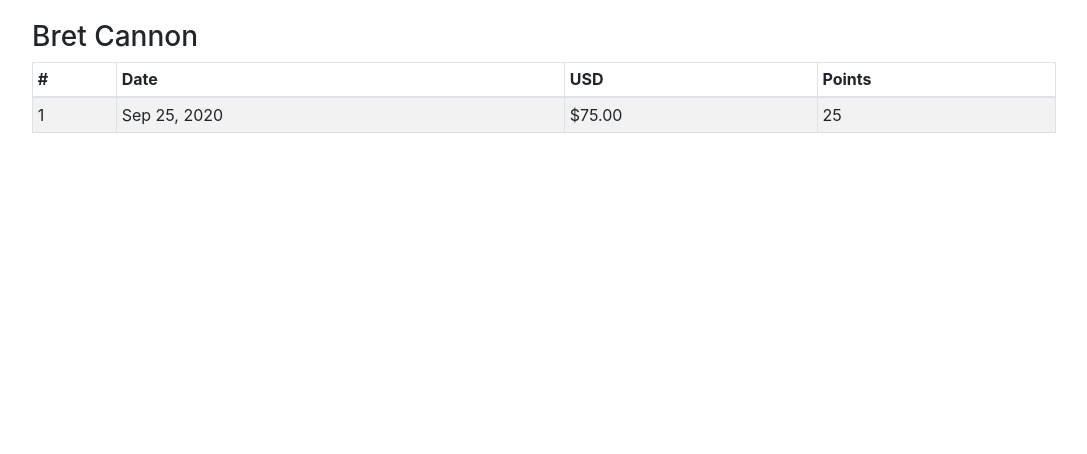
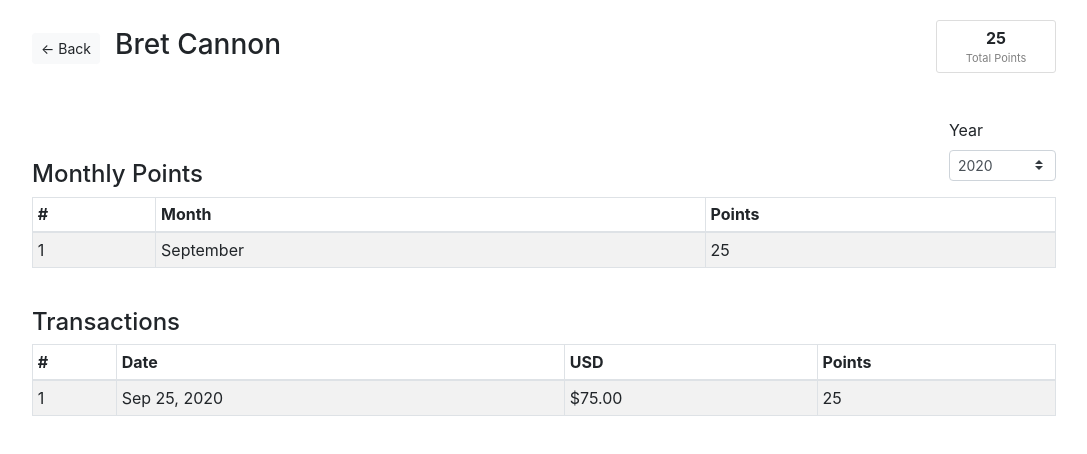
Before and after one commit to hndfaw/PointsCalc, a React (Create React App) app: page /customer/cstmr-1 in a window 1280 px wide. Shown: the top 454 px of the page, without its empty margins (96-1183 px from the left). Built offline with nearby package versions, Linux system fonts and the light colour scheme.

Commit message:
Add points Points by month, with filtering years

```diff
--- a/src/App/App.css
+++ b/src/App/App.css
@@ -81,3 +81,7 @@
   border-radius: 0.2rem;
   color: #fff;
 }
+
+.component-title {
+  margin-left: 15px;
+}
--- a/src/App/App.js
+++ b/src/App/App.js
@@ -18,7 +18,7 @@ class App extends Component {
                   <h2 className="logo">
                     Points<span className="logo-span-calc">Calc</span>
                   </h2>
-                  <p className="logo-second-part">REWARDING PROGRAM</p>
+                  <p className="logo-second-part">REWARDS PROGRAM</p>
                 </div>
                 <nav className="app-buttons-container">
                   <ul className="app-nav-list">
@@ -47,18 +47,23 @@ class App extends Component {
               </section>
             </div>
           </Route>
-          <Route exact path="/customers">
-            <Customers />
-          </Route>
-          <Route exact path="/customer/:id"
-          render={props => {
-            const { id } = props.match.params;
-              return <Customer id={id}/>
-          }}
+          <Route
+            exact
+            path="/customers"
+            render={(props) => <Customers {...props} />}
           />
-          <Route exact path="/transactions">
-            <Transactions />
-          </Route>
+          <Route
+            exact
+            path="/customer/:id"
+            render={(props) => {
+              const { id } = props.match.params;
+              return <Customer id={id}  {...props}/>;
+            }}
+          />
+          <Route exact path="/transactions"
+          render={(props) => <Transactions  {...props}/>
+          }
+          />
         </Switch>
       </Router>
     );
--- a/src/Customer/Customer.css
+++ b/src/Customer/Customer.css
@@ -2,3 +2,24 @@
     width: 80vw;
     margin: 20px auto 0 auto;
 }
+
+.customer-header {
+    display: flex;
+    justify-content: space-between;
+}
+
+.customer-table-title {
+    margin-top: 40px;
+}
+
+.customer-table-title-container {
+    display: flex;
+    justify-content: space-between;
+    align-items: flex-end;
+    margin-top: 40px;
+}
+
+.customer-header-part-1 {
+    display: flex;
+    align-items: center;
+}
--- a/src/Customer/Customer.js
+++ b/src/Customer/Customer.js
@@ -1,74 +1,103 @@
 import React, { Component } from "react";
 import "./Customer.css";
 import localData from "../Utilities/data";
-import Table from "react-bootstrap/Table";
+import { Table, Form, Button } from "react-bootstrap";
 import { formatCurrency, formatDate } from "../Utilities/formatData";
 
 class Customer extends Component {
   state = {
     customerId: "",
     customerName: "",
-    transWithPoints: []
+    transWithPoints: [],
+    transWithPointsPerMonth: [],
+    totalPoints: 0,
   };
+
   componentDidMount() {
-    this.getCustomerAndTransactions();
+    let currentYear = new Date().getFullYear();
+    this.getCustomerAndTransactions(currentYear);
   }
 
-  getCustomerAndTransactions = () => {
+  handleOnChange = (e) => {
+    const { value } = e.target;
+    this.getCustomerAndTransactions(parseInt(value));
+  };
+
+  getCustomerAndTransactions = (year) => {
     const { id } = this.props;
+
     const { customers, transactions } = localData;
     let customer = customers.find((cstm) => cstm.id === id);
 
     if (customer) {
-        let customersTransactions = transactions.filter(trns => trns.customerId === customer.id);
-        this.calculatePoints(customersTransactions)
+      let customersTransactions = transactions.filter((trns) => {
+        let newDate = new Date(trns.date);
+        let trnsYear = newDate.getFullYear();
+        return trns.customerId === customer.id && year === trnsYear;
+      });
+      this.calculatePoints(customersTransactions);
       this.setState({ customerId: customer.id, customerName: customer.name });
     }
   };
 
-calculatePoints = customersTransactions => {
-    let transWithPoints = customersTransactions.map(trans => {
-        const { id, date, usd } = trans
+  calculatePoints = (customersTransactions) => {
+    let transWithPoints = customersTransactions.map((trans) => {
+      const { id, date, usd } = trans;
       let points = 0;
 
-        if(usd > 50 && usd <=100) {
-            points = (usd - 50)
-        } else if(usd > 100) {
-            points = ((usd - 100) * 2) + 50
+      if (usd > 50 && usd <= 100) {
+        points = usd - 50;
+      } else if (usd > 100) {
+        points = (usd - 100) * 2 + 50;
       }
 
       return {
         id,
         date,
         usd,
-            points
-        }
-    })
-    this.setState({transWithPoints})
-    this.calculatePointsPerMonth(transWithPoints)
-}
+        points,
+      };
+    });
+    this.setState({ transWithPoints });
+    this.calculatePointsPerMonth(transWithPoints);
+  };
 
-calculatePointsPerMonth = customersTransactions => {
-    let transWithPoints = customersTransactions.reduce((acc, cur) => {
-        const { date, usd, points } = cur
+  calculatePointsPerMonth = (customersTransactions) => {
+    let totalPoints = 0;
+    let transWithPointsPerMonth = customersTransactions.reduce((acc, cur) => {
+      const { date, points } = cur;
+      totalPoints += points;
 
       const newDate = new Date(date);
       let month = newDate.getMonth();
-        let year = newDate.getFullYear();
+
       let convertMonths = {
         0: "January",
         1: "February",
+        2: "March",
+        3: "April",
+        4: "May",
+        5: "June",
         6: "July",
         7: "August",
-            8: "September"
-        }
+        8: "September",
+        9: "October",
+        10: "November",
+        11: "December",
+      };
 
-        acc[convertMonths[month]] ? acc[convertMonths[month]] += points : acc[convertMonths[month]] = points;
+      acc[convertMonths[month]]
+        ? (acc[convertMonths[month]] += points)
+        : (acc[convertMonths[month]] = points);
 
       return acc;
-    }, {})
-    console.log(transWithPoints)
-}
+    }, {});
+
+    this.setState({
+      transWithPointsPerMonth: Object.entries(transWithPointsPerMonth),
+      totalPoints,
+    });
+  };
 
   returnTransWithPoints = () => {
     const { transWithPoints } = this.state;
@@ -86,13 +115,73 @@ returnTransWithPoints = () => {
     });
   };
 
+  returnTransWithPointsPerMonth = () => {
+    const { transWithPointsPerMonth } = this.state;
+
+    return transWithPointsPerMonth.map((transWithPoint, i) => {
+      return (
+        <tr key={i + 1}>
+          <td>{i + 1}</td>
+          <td>{transWithPoint[0]}</td>
+          <td>{transWithPoint[1]}</td>
+        </tr>
+      );
+    });
+  };
 
   render() {
-    const { customerName } = this.state;
+    const { customerName, totalPoints } = this.state;
 
     return (
       <div className="customer">
-        <h3>{customerName}</h3>
+        <header className="customer-header">
+          <div className="customer-header-part-1">
+            <Button
+              size="sm"
+              onClick={this.props.history.goBack}
+              variant="light"
+            >
+              <span>&#8592;</span> Back
+            </Button>
+
+            <h3 className="component-title">{customerName}</h3>
+          </div>
+
+          <div className="customers-header_block_widget">
+            <p className="customers-header_block_number">{totalPoints}</p>
+            <p className="customers-header_block_widget-label">Total Points</p>
+          </div>
+        </header>
+        <div className="customer-table-title-container">
+          <h4 className="customer-table-title">Monthly Points</h4>
+          <Form>
+            <Form.Group controlId="exampleForm.SelectCustomSizeSm">
+              <Form.Label>Year</Form.Label>
+              <Form.Control
+                defaultValue={new Date().getFullYear()}
+                as="select"
+                size="sm"
+                custom
+                onChange={this.handleOnChange}
+              >
+                <option>2019</option>
+                <option>2020</option>
+                <option>2021</option>
+              </Form.Control>
+            </Form.Group>
+          </Form>
+        </div>
+        <Table striped bordered hover size="sm">
+          <thead>
+            <tr>
+              <th>#</th>
+              <th>Month</th>
+              <th>Points</th>
+            </tr>
+          </thead>
+          <tbody>{this.returnTransWithPointsPerMonth()}</tbody>
+        </Table>
+        <h4 className="customer-table-title">Transactions</h4>
         <Table striped bordered hover size="sm">
           <thead>
             <tr>
--- a/src/Customers/Customers.css
+++ b/src/Customers/Customers.css
@@ -12,12 +12,6 @@
 .customers-header_block {
     display: flex;
     align-items: center;
-}
-
-.app-link-back-to-home-link {
-    color: #7c7c7c;
-    font-size: 12px;
-    margin-right: 10px;
 }
 
 .customers-header_block_widget {
--- a/src/Transactions/Transactions.css
+++ b/src/Transactions/Transactions.css
@@ -14,11 +14,6 @@
     align-items: center;
 }
 
-.app-link-back-to-home-link {
-    color: #7c7c7c;
-    font-size: 12px;
-    margin-right: 10px;
-}
 
 .transactions-header_block_widget {
     border: 1px solid rgb(221, 221, 221);
--- a/src/Transactions/Transactions.js
+++ b/src/Transactions/Transactions.js
@@ -1,6 +1,6 @@
 import React, { Component } from "react";
 import "./Transactions.css";
-import Table from "react-bootstrap/Table";
+import { Table, Alert, Button } from "react-bootstrap";
 import localData from "../Utilities/data";
 import { Link } from "react-router-dom";
 import { formatCurrency, formatDate } from "../Utilities/formatData";
@@ -26,14 +26,15 @@ class Transactions extends Component {
   returnTransactions = () => {
     const { transactions } = localData;
     return transactions.map((transaction, i) => {
-      const { id, date, usd, customerName, customerId} = transaction;
+      const { id, date, usd, customerName, customerId } = transaction;
       return (
         <tr key={id}>
           <td>{i + 1}</td>
           <td>{formatDate(date)}</td>
           <td>{formatCurrency(usd)}</td>
-          <td><Link to={`/customer/${customerId}`}>{customerName}</Link></td>
-
+          <td>
+            <Link to={`/customer/${customerId}`}>{customerName}</Link>
+          </td>
         </tr>
       );
     });
@@ -47,19 +48,31 @@ class Transactions extends Component {
       <div className="transactions">
         <header className="transactions-header">
           <div className="transactions-header_block">
-            <Link className="app-link-back-to-home-link" to="/">
-              <span>&#8592;</span> Back to Home
-            </Link>
-            <h3>Transactions</h3>
+            <Button
+              size="sm"
+              onClick={this.props.history.goBack}
+              variant="light"
+            >
+              <span>&#8592;</span> Back
+            </Button>
+            <h3 className="component-title">Transactions</h3>
           </div>
           <div className="transactions-header_block">
             <div className="transactions-header_block_widget">
-              <p className="transactions-header_block_number">{transactions.length}</p>
-              <p className="transactions-header_block_widget-label">Total Transactions</p>
+              <p className="transactions-header_block_number">
+                {transactions.length}
+              </p>
+              <p className="transactions-header_block_widget-label">
+                Total Transactions
+              </p>
             </div>
             <div className="transactions-header_block_widget">
-              <p className="transactions-header_block_number">{formatCurrency(totalUSD)}</p>
-              <p className="transactions-header_block_widget-label">Total USD</p>
+              <p className="transactions-header_block_number">
+                {formatCurrency(totalUSD)}
+              </p>
+              <p className="transactions-header_block_widget-label">
+                Total USD
+              </p>
             </div>
           </div>
         </header>
@@ -74,6 +87,7 @@ class Transactions extends Component {
           </thead>
           <tbody>{this.returnTransactions()}</tbody>
         </Table>
+        <Alert variant="light">Click on a customer's name for details.</Alert>
       </div>
     );
   }
--- a/src/Utilities/data.js
+++ b/src/Utilities/data.js
@@ -47,7 +47,7 @@ const localData = {
             customerId: "cstmr-3",
             customerName: "Devante Hogg",
             date: "07-12-2020",
-            usd: 73
+            usd: 105
         },
         {
             id: "trsc-14",
@@ -78,6 +78,13 @@ const localData = {
             usd: 50
         },
         {
+            id: "trsc-29",
+            customerId: "cstmr-4",
+            customerName: "Gertrude Leon",
+            date: "07-03-2019",
+            usd: 346
+        },
+        {
             id: "trsc-12",
             customerId: "cstmr-4",
             customerName: "Gertrude Leon",
@@ -89,7 +96,7 @@ const localData = {
             customerId: "cstmr-4",
             customerName: "Gertrude Leon",
             date: "08-11-2020",
-            usd: 140
+            usd: 80
         },
         {
             id: "trsc-15",
```
Also changed, not shown: src/Customers/Customers.js (+17 -14 lines). Lines whose indentation alone changed are shown as unchanged.
